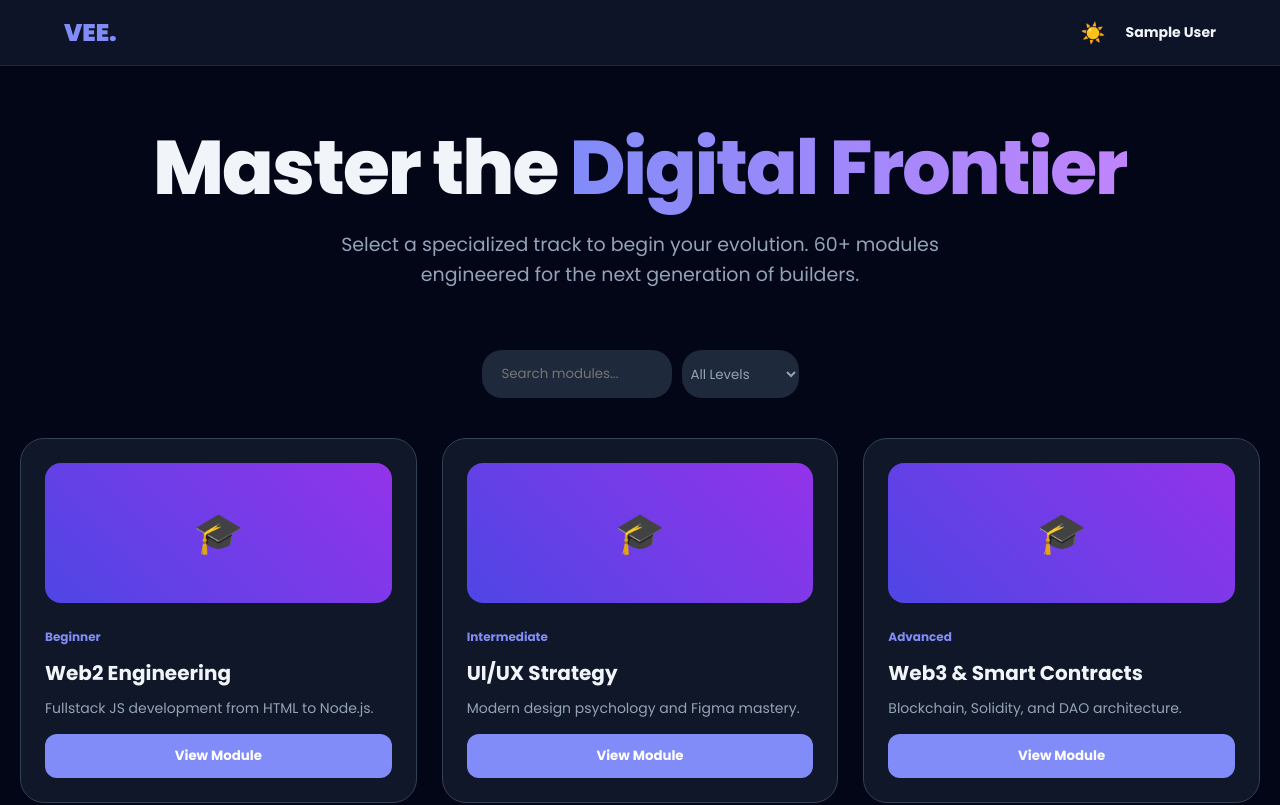
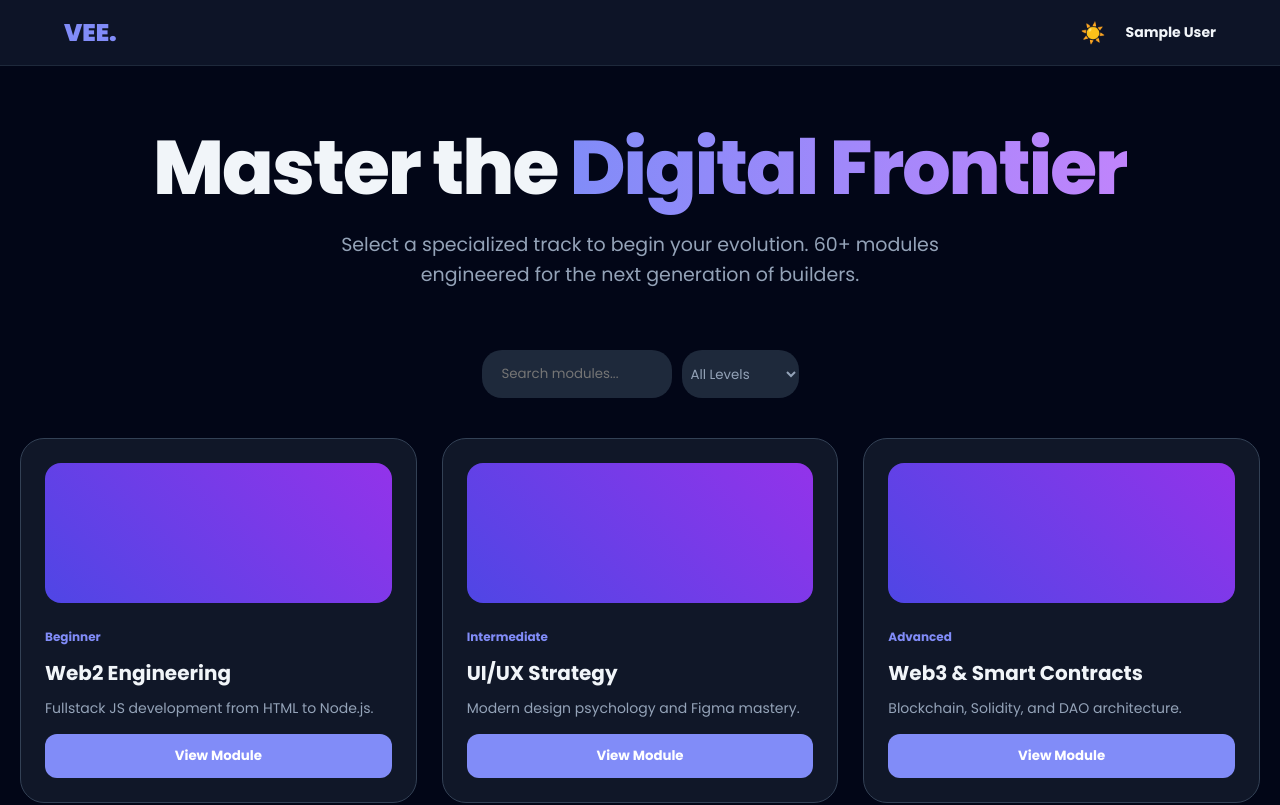
Before and after one commit to viipzy/VII-LEARNING-HUB, a React (Vite) app in the folder VII-LEARNIG-HUB/: page /catalog in a window 1280 px wide. Shown: the top 805 px of the page. Built offline with nearby package versions, Linux system fonts and the light colour scheme; sample sign-in values are in the browser's storage.

Commit message:
Update CourseCard.jsx

```diff
--- a/VII-LEARNIG-HUB/src/components/CourseCard.jsx
+++ b/VII-LEARNIG-HUB/src/components/CourseCard.jsx
@@ -19,7 +19,7 @@ export default function CourseCard({ course }) {
       height: "140px",
       borderRadius: "16px",
       marginBottom: "20px",
-      background: "linear-gradient(45deg, #4f46e5, #9333ea)",
+      background:"linear-gradient(45deg, #4f46e5, #9333ea)",
       display: "flex",
       alignItems: "center",
       justifyContent: "center",
@@ -40,7 +40,9 @@ export default function CourseCard({ course }) {
   return (
     <div style={s.card}>
       <div style={s.image}>
-        <span style={{ fontSize: "40px" }}>🎓</span>
+        <span style={{ fontSize: "40px" }}>
+
+        </span>
       </div>
       <span style={{ fontSize: "12px", color: "#818cf8", fontWeight: "bold" }}>
         {course.level}
```
